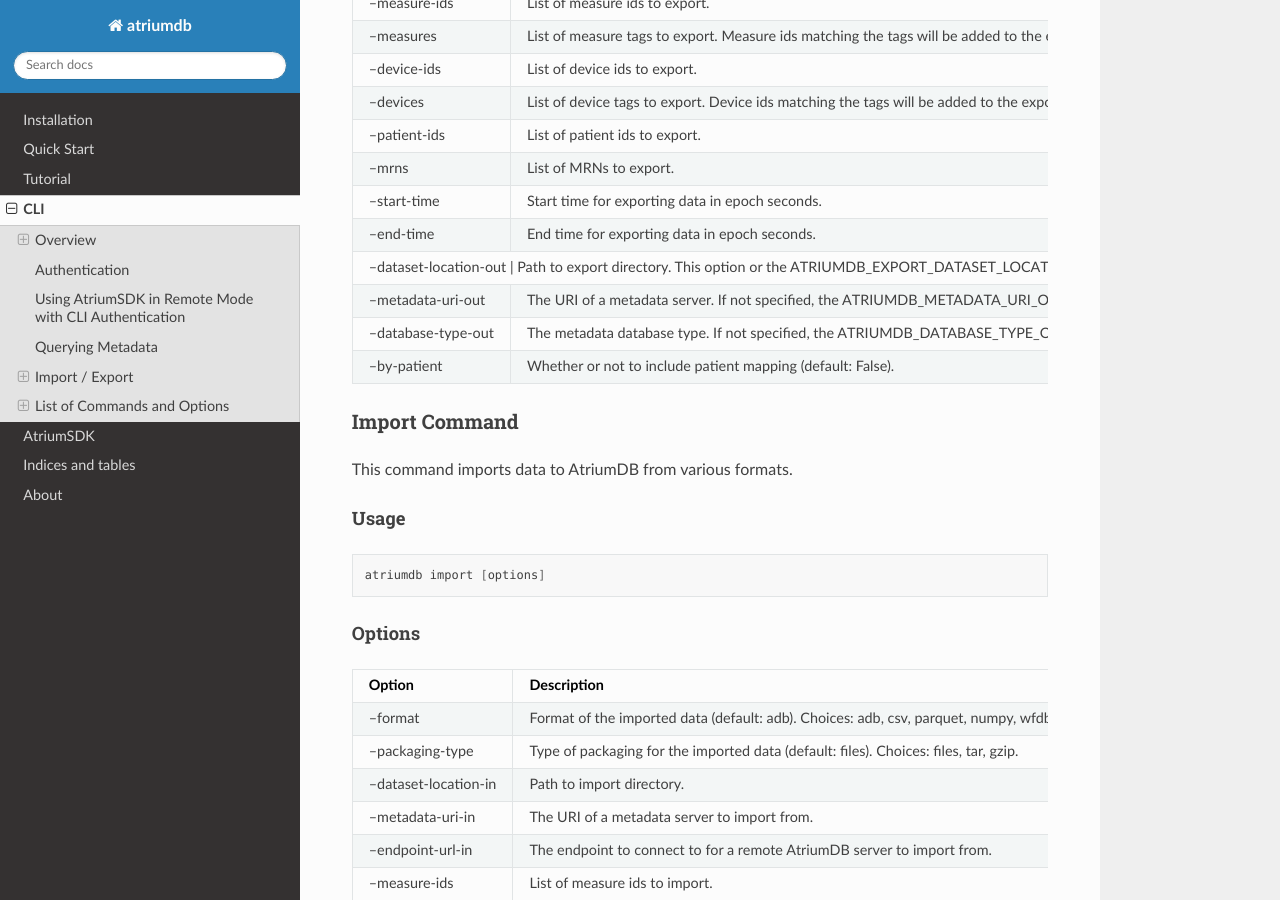
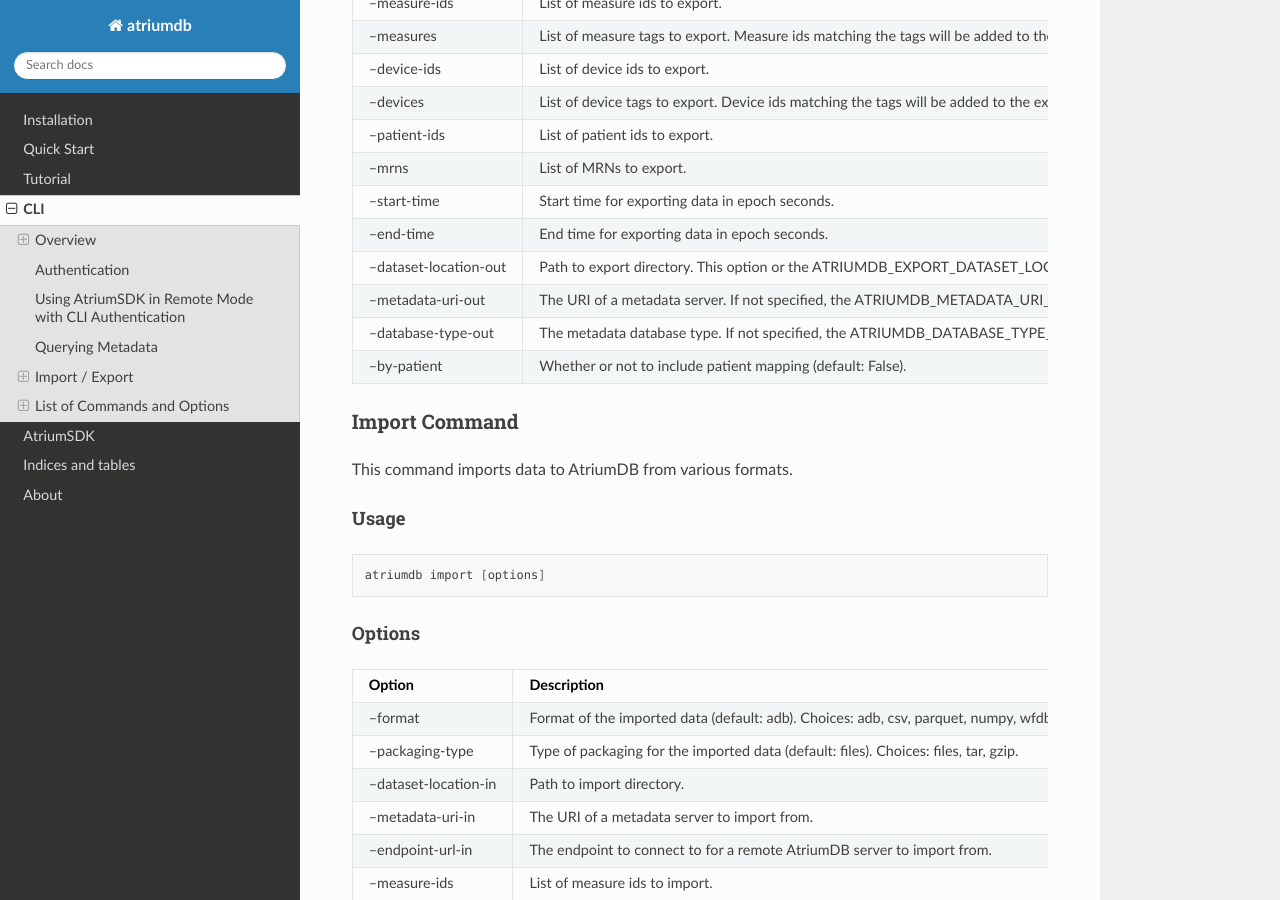
Before and after one commit to LaussenLabs/atriumdb, a Sphinx documentation site: the page built from sdk/docs/source/cli.rst, in a window 1280 px wide and 900 px high, scrolled down 7847 px. Built offline with Sphinx 7.4.7 and the Read the Docs theme 2.0.0, drawn with Linux system fonts in a browser that asks for light colours.

Commit message:
Fix Table.

```diff
--- a/sdk/docs/source/cli.rst
+++ b/sdk/docs/source/cli.rst
@@ -351,39 +351,39 @@
 Options
 -------
 
-+----------------------+-----------------------------------------------------------------------------------------------------------------------------------------------------------------------------------+
-| Option               | Description                                                                                                                                                                       |
-+======================+===================================================================================================================================================================================+
-| --format             | Format of the exported data (default: adb). Choices: adb, csv, parquet, numpy, wfdb. Currently, only adb and csv formats are supported for export.                                |
-+----------------------+-----------------------------------------------------------------------------------------------------------------------------------------------------------------------------------+
-| --packaging-type     | Type of packaging for the exported data (default: files). Choices: files, tar, gzip.                                                                                              |
-+----------------------+-----------------------------------------------------------------------------------------------------------------------------------------------------------------------------------+
-| --cohort-file        | Cohort file for automatically configuring export parameters. Supported formats: .yml, .yaml.                                                                                      |
-+----------------------+-----------------------------------------------------------------------------------------------------------------------------------------------------------------------------------+
-| --measure-ids        | List of measure ids to export.                                                                                                                                                    |
-+----------------------+-----------------------------------------------------------------------------------------------------------------------------------------------------------------------------------+
-| --measures           | List of measure tags to export. Measure ids matching the tags will be added to the export list.                                                                                   |
-+----------------------+-----------------------------------------------------------------------------------------------------------------------------------------------------------------------------------+
-| --device-ids         | List of device ids to export.                                                                                                                                                     |
-+----------------------+-----------------------------------------------------------------------------------------------------------------------------------------------------------------------------------+
-| --devices            | List of device tags to export. Device ids matching the tags will be added to the export list.                                                                                     |
-+----------------------+-----------------------------------------------------------------------------------------------------------------------------------------------------------------------------------+
-| --patient-ids        | List of patient ids to export.                                                                                                                                                    |
-+----------------------+-----------------------------------------------------------------------------------------------------------------------------------------------------------------------------------+
-| --mrns               | List of MRNs to export.                                                                                                                                                           |
-+----------------------+-----------------------------------------------------------------------------------------------------------------------------------------------------------------------------------+
-| --start-time         | Start time for exporting data in epoch seconds.                                                                                                                                   |
-+----------------------+-----------------------------------------------------------------------------------------------------------------------------------------------------------------------------------+
-| --end-time           | End time for exporting data in epoch seconds.                                                                                                                                     |
-+----------------------+-----------------------------------------------------------------------------------------------------------------------------------------------------------------------------------+
-| --dataset-location-out | Path to export directory. This option or the ATRIUMDB_EXPORT_DATASET_LOCATION environment variable must be specified.                                                           |
-+----------------------+-----------------------------------------------------------------------------------------------------------------------------------------------------------------------------------+
-| --metadata-uri-out   | The URI of a metadata server. If not specified, the ATRIUMDB_METADATA_URI_OUT environment variable will be used.                                                                  |
-+----------------------+-----------------------------------------------------------------------------------------------------------------------------------------------------------------------------------+
-| --database-type-out  | The metadata database type. If not specified, the ATRIUMDB_DATABASE_TYPE_OUT environment variable will be used.                                                                   |
-+----------------------+-----------------------------------------------------------------------------------------------------------------------------------------------------------------------------------+
-| --by-patient         | Whether or not to include patient mapping (default: False).                                                                                                                       |
-+----------------------+-----------------------------------------------------------------------------------------------------------------------------------------------------------------------------------+
++------------------------+-----------------------------------------------------------------------------------------------------------------------------------------------------------------------------------+
+| Option                 | Description                                                                                                                                                                       |
++========================+===================================================================================================================================================================================+
+| --format               | Format of the exported data (default: adb). Choices: adb, csv, parquet, numpy, wfdb. Currently, only adb and csv formats are supported for export.                                |
++------------------------+-----------------------------------------------------------------------------------------------------------------------------------------------------------------------------------+
+| --packaging-type       | Type of packaging for the exported data (default: files). Choices: files, tar, gzip.                                                                                              |
++------------------------+-----------------------------------------------------------------------------------------------------------------------------------------------------------------------------------+
+| --cohort-file          | Cohort file for automatically configuring export parameters. Supported formats: .yml, .yaml.                                                                                      |
++------------------------+-----------------------------------------------------------------------------------------------------------------------------------------------------------------------------------+
+| --measure-ids          | List of measure ids to export.                                                                                                                                                    |
++------------------------+-----------------------------------------------------------------------------------------------------------------------------------------------------------------------------------+
+| --measures             | List of measure tags to export. Measure ids matching the tags will be added to the export list.                                                                                   |
++------------------------+-----------------------------------------------------------------------------------------------------------------------------------------------------------------------------------+
+| --device-ids           | List of device ids to export.                                                                                                                                                     |
++------------------------+-----------------------------------------------------------------------------------------------------------------------------------------------------------------------------------+
+| --devices              | List of device tags to export. Device ids matching the tags will be added to the export list.                                                                                     |
++------------------------+-----------------------------------------------------------------------------------------------------------------------------------------------------------------------------------+
+| --patient-ids          | List of patient ids to export.                                                                                                                                                    |
++------------------------+-----------------------------------------------------------------------------------------------------------------------------------------------------------------------------------+
+| --mrns                 | List of MRNs to export.                                                                                                                                                           |
++------------------------+-----------------------------------------------------------------------------------------------------------------------------------------------------------------------------------+
+| --start-time           | Start time for exporting data in epoch seconds.                                                                                                                                   |
++------------------------+-----------------------------------------------------------------------------------------------------------------------------------------------------------------------------------+
+| --end-time             | End time for exporting data in epoch seconds.                                                                                                                                     |
++------------------------+-----------------------------------------------------------------------------------------------------------------------------------------------------------------------------------+
+| --dataset-location-out | Path to export directory. This option or the ATRIUMDB_EXPORT_DATASET_LOCATION environment variable must be specified.                                                             |
++------------------------+-----------------------------------------------------------------------------------------------------------------------------------------------------------------------------------+
+| --metadata-uri-out     | The URI of a metadata server. If not specified, the ATRIUMDB_METADATA_URI_OUT environment variable will be used.                                                                  |
++------------------------+-----------------------------------------------------------------------------------------------------------------------------------------------------------------------------------+
+| --database-type-out    | The metadata database type. If not specified, the ATRIUMDB_DATABASE_TYPE_OUT environment variable will be used.                                                                   |
++------------------------+-----------------------------------------------------------------------------------------------------------------------------------------------------------------------------------+
+| --by-patient           | Whether or not to include patient mapping (default: False).                                                                                                                       |
++------------------------+-----------------------------------------------------------------------------------------------------------------------------------------------------------------------------------+
 
 Import Command
 ==============
```
